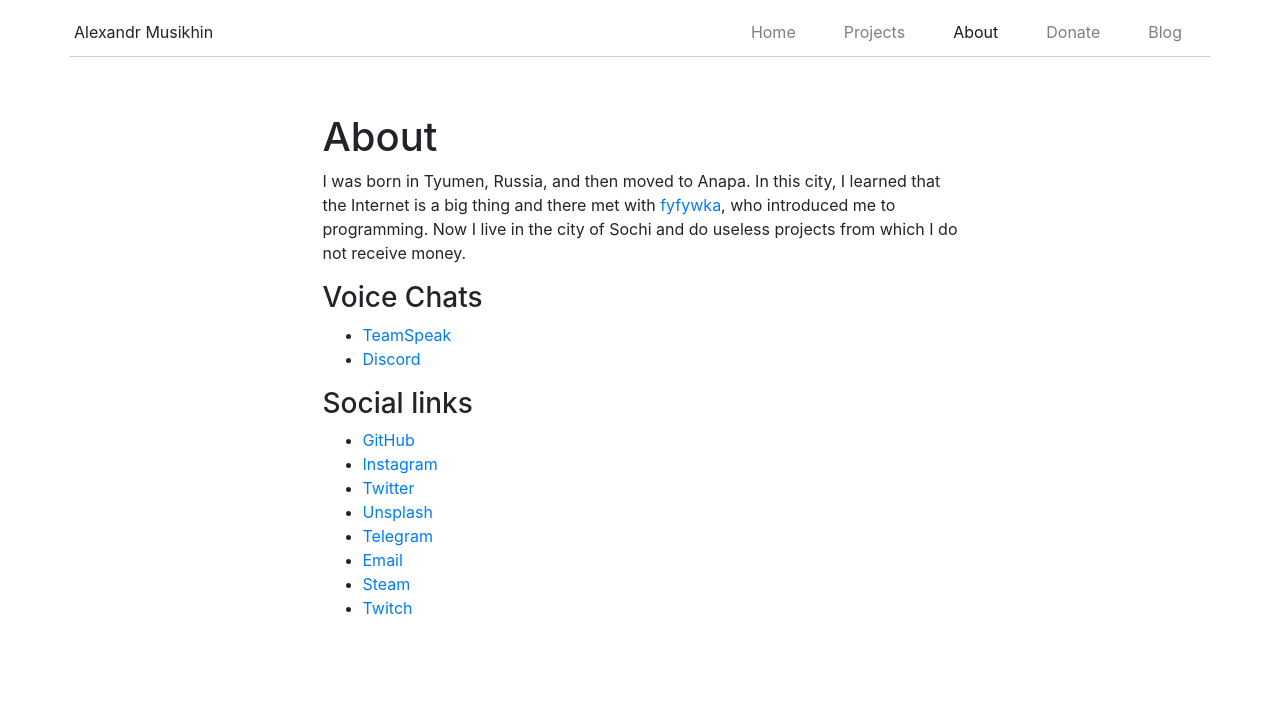
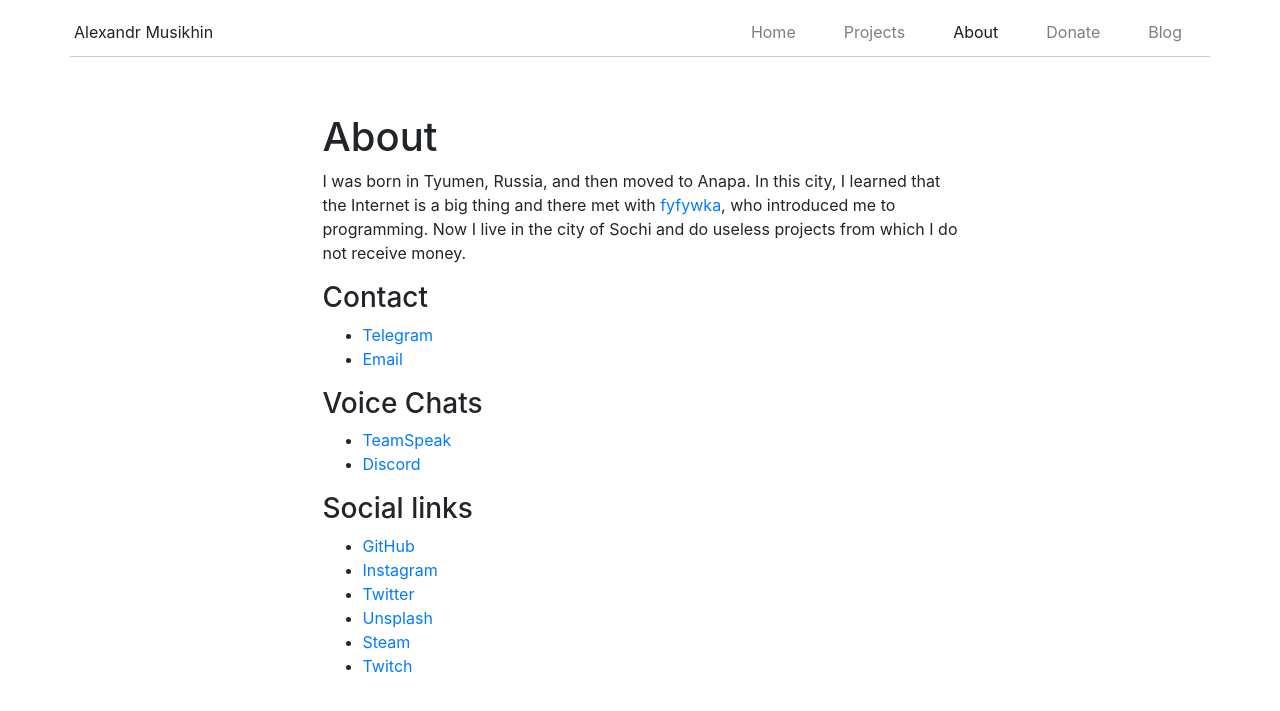
Before and after one commit to tophackr/tophackr.github.io, a Jekyll site: the page built from about.md, in a window 1280 px wide. Shown: the top 711 px of the page. Built offline with Jekyll 4.4.1, drawn with Linux system fonts in a browser that asks for light colours; nearby versions of some CDN libraries.

Commit message:
added contact block

```diff
--- a/about.md
+++ b/about.md
@@ -6,6 +6,11 @@ title: About
 # About
 
 I was born in Tyumen, Russia, and then moved to Anapa. In this city, I learned that the Internet is a big thing and there met with [fyfywka](https://instagram.com/fyfywka/), who introduced me to programming. Now I live in the city of Sochi and do useless projects from which I do not receive money.
+
+### Contact
+
+- [Telegram](https://t.me/tophackr)
+- [Email](mailto:tophackr@icloud.com)
 
 ### Voice Chats
 
```
Also changed, not shown: other parts of about.md (+0 -2 lines).
